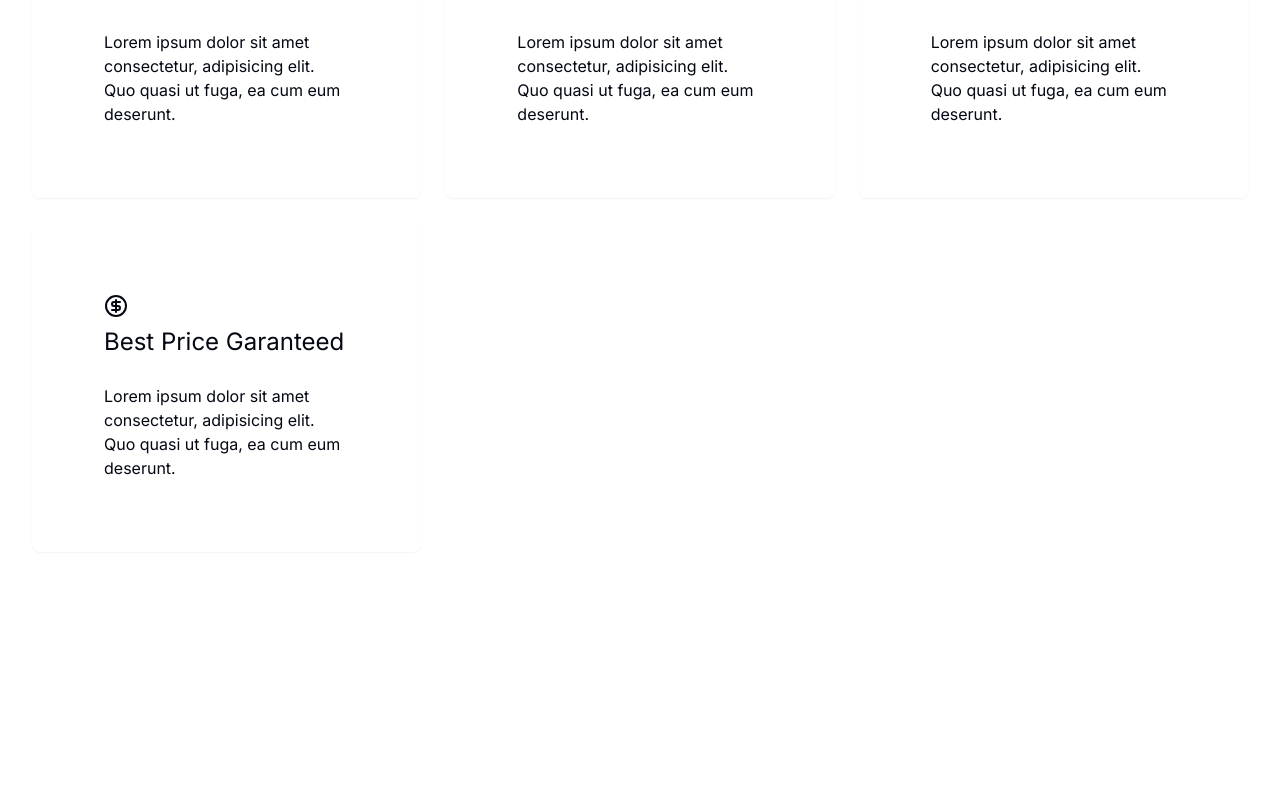
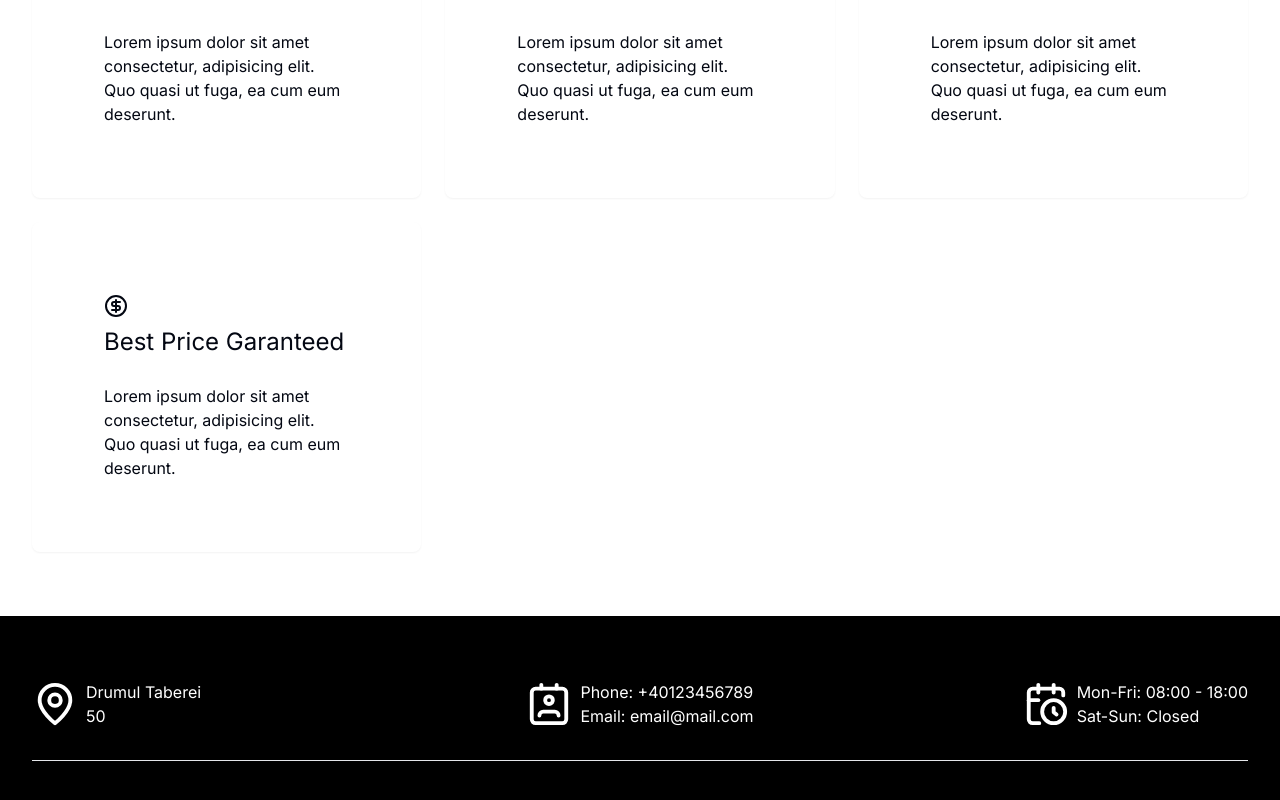
Before and after one commit to GeorgeIonita1/Scooter_Renthal, a Next.js app: page /en in a window 1280 px wide. Shown: the part 1838-2638 px from the top of the page. Before the commit the page ends 2454 px from the top, so only its background shows below. Built offline with nearby package versions, Linux system fonts and the light colour scheme.

Commit message:
Footer contact markup

```diff
--- a/app/[locale]/layout.tsx
+++ b/app/[locale]/layout.tsx
@@ -2,6 +2,7 @@ import type { Metadata } from "next";
 import { Inter } from "next/font/google";
 import "../globals.css";
 import Header from "@/components/header/Header";
+import Footer from "@/components/Footer/Footer";
 
 const inter = Inter({ subsets: ["latin"] });
 
@@ -21,6 +22,7 @@ export default function RootLayout({
             <body className={inter.className}>
                 <Header />
                 {children}
+                <Footer />
             </body>
         </html>
     );
--- a/app/[locale]/page.tsx
+++ b/app/[locale]/page.tsx
@@ -1,8 +1,8 @@
 import { useTranslations } from 'next-intl';
 
-import CardGrid from '@/components/Card/CardGrid';
 import HeroBanner from '@/components/Banner/HeroBanner';
 import BenefitCardGrid from '@/components/BenefitCard/BenefitCardGrid';
+import ProductCardGrid from '@/components/ProductCard/ProductCardGrid';
 
 export default function Index() {
     const t = useTranslations('Index');
@@ -11,7 +11,7 @@ export default function Index() {
         <main>
             {/* <h1>{t('title')}</h1> */}
             <HeroBanner />
-            <CardGrid />
+            <ProductCardGrid />
             <BenefitCardGrid />
         </main>
     )
--- a/components/Card/CardGrid.tsx
+++ /dev/null
@@ -1,10 +0,0 @@
-import CardPreview from "./CardPreview";
-
-export default function CardGrid() {
-    return (
-        <section className="grid lg:grid-cols-2 gap-8 w-4/5 mx-auto">
-            <CardPreview />
-            <CardPreview />
-        </section>
-    );
-}
--- /dev/null
+++ b/components/Footer/Footer.tsx
@@ -0,0 +1,40 @@
+import { phoneNumber } from "@/lib/utils";
+import { CalendarClock, Contact, MapPin } from "lucide-react";
+import { Separator } from "../ui/separator";
+
+export default function Footer() {
+    return (
+        <footer className="bg-black text-white py-16">
+            <div className="container">
+                <div className="pb-8">
+                    <div className="grid gap-y-8 sm:grid-cols-2 md:grid-cols-3">
+                        <div className="flex gap-2 items-center">
+                            <MapPin size={46} />
+                            <div className="flex flex-col">
+                                <span>Drumul Taberei</span>
+                                <span>50</span>
+                            </div>
+                        </div>
+                        <div className="flex gap-2 sm:justify-center items-center">
+                            <Contact size={46} />
+                            <div className="flex flex-col">
+                                <span>Phone: {phoneNumber}</span>
+                                <span>Email: email@mail.com</span>
+                            </div>
+                        </div>
+                        <div className="flex gap-2 md:justify-end items-center">
+                            <CalendarClock size={46} />
+                            <div className="flex flex-col">
+                                <span>Mon-Fri: 08:00 - 18:00</span>
+                                <span>Sat-Sun: Closed</span>
+                            </div>
+                        </div>
+                    </div>
+                </div>
+
+                <Separator />
+
+            </div>
+        </footer>
+    );
+}
--- /dev/null
+++ b/components/ProductCard/ProductCardGrid.tsx
@@ -0,0 +1,10 @@
+import ProductCardPreview from "./ProductCardPreview";
+
+export default function ProductCardGrid() {
+    return (
+        <section className="grid lg:grid-cols-2 gap-8 w-4/5 mx-auto">
+            <ProductCardPreview />
+            <ProductCardPreview />
+        </section>
+    );
+}
--- a/components/Card/CardPreview.tsx
+++ b/components/ProductCard/ProductCardPreview.tsx
@@ -4,7 +4,7 @@ import { Card, CardContent, CardFooter, CardHeader, CardTitle } from "../ui/card
 import { Button } from "../ui/button";
 import { phoneNumber } from "@/lib/utils";
 
-export default function CardPreview() {
+export default function ProductCardPreview() {
     return (
         <Card className="p-12">
             <CardHeader>
```
